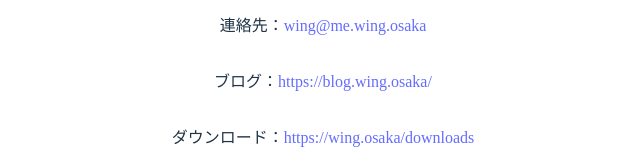
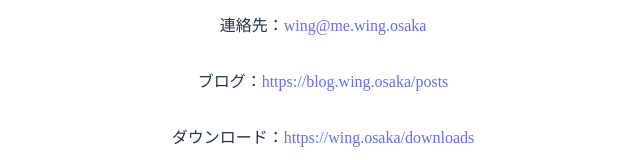
Before and after one commit to te-wing/wing-site-react, a React (Vite) app: page / in a window 1280 px wide. Shown: the part 460-620 px from the top of the page, without its empty margins (317-957 px from the left). Built offline with nearby package versions, Linux system fonts and the light colour scheme; a web font is replaced by a local one.

Commit message:
App.jsx を更新
posts忘れてたやんねえ

```diff
--- a/src/App.jsx
+++ b/src/App.jsx
@@ -110,7 +110,7 @@ function App() {
           </div>
           <div className="footerContainer">
             <p>ブログ：</p>
-            <a href="https://blog.wing.osaka/" target="_blank">https://blog.wing.osaka/</a>
+            <a href="https://blog.wing.osaka/posts" target="_blank">https://blog.wing.osaka/posts</a>
           </div>
           <div className="footerContainer">
             <p>ダウンロード：</p>
```
